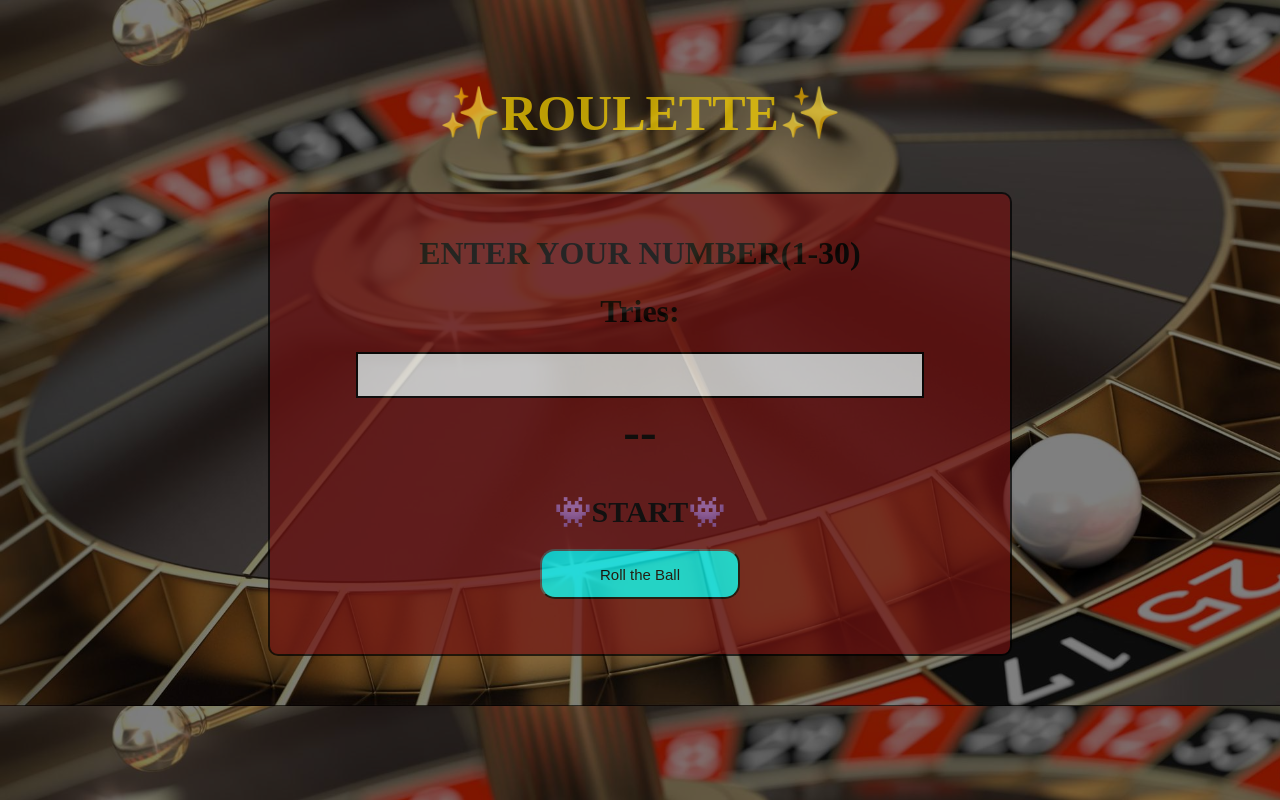
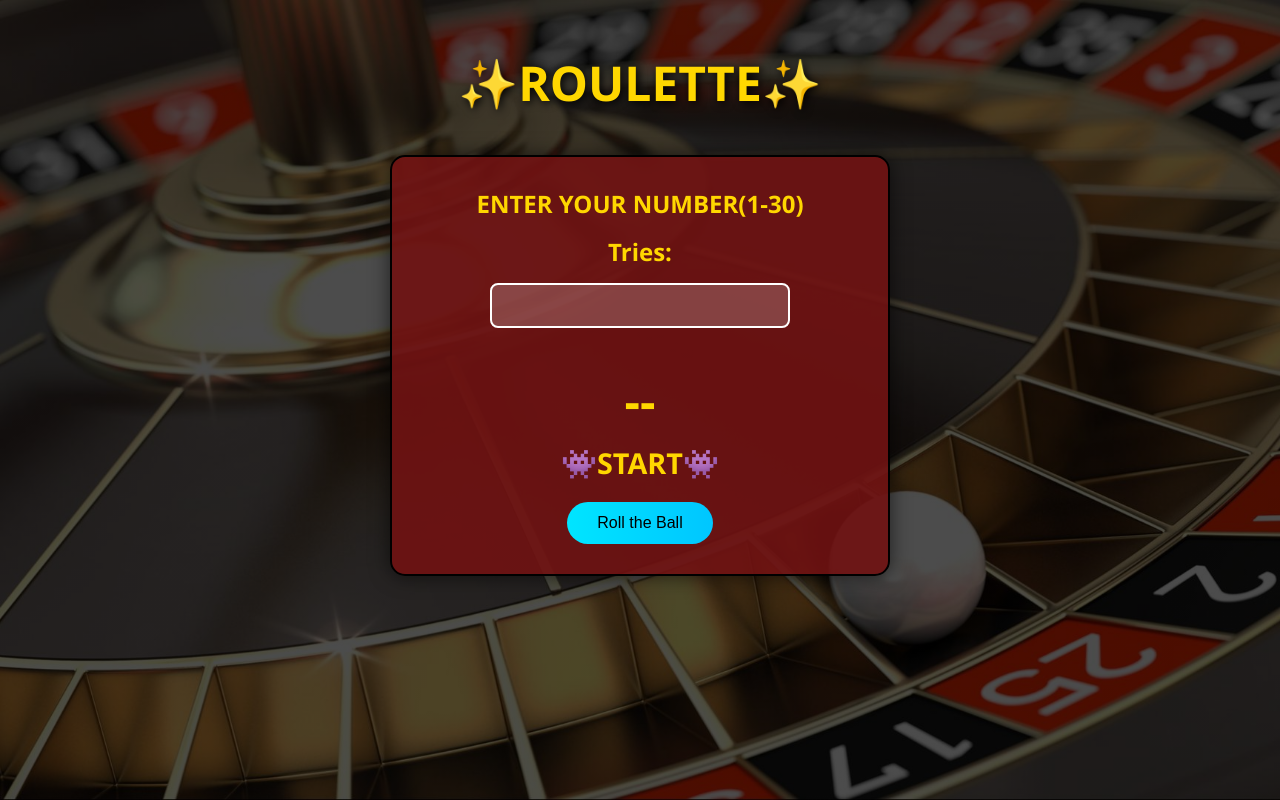
Before and after one commit to Anmol-Srivastava-073/roulette, a plain HTML site: page index.html in a window 1280 px wide. Drawn offline with Linux system fonts and the light colour scheme.

Commit message:
Update index.html

```diff
--- a/index.html
+++ b/index.html
@@ -8,64 +8,118 @@
 </head>
 <body>
     <style>
+    * {
+        box-sizing: border-box;
+        margin: 0;
+        padding: 0;
+    }
 
-        body{
-            background-image:linear-gradient(rgba(0, 0, 0, 0.5), rgba(0, 0, 0, 0.5)), url("roulette-wheel-wallpaper-2560x1080_14.jpg");
-            background-size: cover;opacity: 0.7;
-            font-color: gold;
+    body {
+        background-image: linear-gradient(rgba(0, 0, 0, 0.7), rgba(0, 0, 0, 0.7)),
+                          url("roulette-wheel-wallpaper-2560x1080_14.jpg");
+        background-size: cover;
+        background-position: center;
+        background-repeat: no-repeat;
+        font-family: 'Segoe UI', Tahoma, Geneva, Verdana, sans-serif;
+        color: gold;
+        min-height: 100vh;
+        display: flex;
+        flex-direction: column;
+        align-items: center;
+        padding: 20px;
+    }
 
-        }
-        .Roulette{
-            font-size: 50px ;
-            padding-top: 50px;
-            color: gold;
-            text-align: center;
-        }
-        .tb{
-            height: 40px;
-            width: 80%;
-            font-size: 1.2em;
-            text-align: center;
+    .Roulette {
+        font-size: 3rem;
+        margin-top: 30px;
+        text-shadow: 2px 2px 8px black;
+        text-align: center;
+    }
 
-            border: 2px solid black;
-        }
-        .but1{
-            background-color: cyan;
-            color: black;
-            padding: 5px 20px;
-            border-radius: 15px;
-            height: 50px;
-            width: 200px;
-            font-size: 15px;
+    .c1 {
+        background-color: rgba(112, 18, 18, 0.9);
+        border-radius: 15px;
+        border: 2px solid black;
+        padding: 30px 20px;
+        width: 90%;
+        max-width: 500px;
+        margin-top: 40px;
+        text-align: center;
+        box-shadow: 0 0 20px rgba(0, 0, 0, 0.6);
+    }
 
-        }
-        .c1{
-            height: 420px;
+    .ent, .ent2 {
+        font-size: 1.5rem;
+        margin-bottom: 15px;
+    }
 
-            width: 90%;
-    max-width: 700px;
-    margin: 50px auto;
-    padding: 20px;
-            text-align: center;
-            border: 2px solid black;
-            background-color: rgb(112, 18, 18);
-            border-radius: 10px;
+    .tb {
+        height: 45px;
+        width: 80%;
+        max-width: 300px;
+        font-size: 1.2rem;
+        padding: 5px 10px;
+        margin-bottom: 20px;
+        border-radius: 8px;
+        border: 2px solid #fff;
+        background-color: rgba(255, 255, 255, 0.2);
+        color: gold;
+        text-align: center;
+    }
 
-        }
-        .r1{
-            margin-top: 5px;
-            padding-bottom: 0px;
-            font-size: 50px;
-        }
-        .r2{
-            margin-top: ;
-            font-size: 30px;
-        }
-        .but1:active{
-            background-color: darkcyan;
+    .tb::placeholder {
+        color: #ccc;
+    }
+
+    .r1 {
+        font-size: 3rem;
+        margin: 20px 0 10px;
+    }
+
+    .r2 {
+        font-size: 1.8rem;
+        margin-bottom: 20px;
+    }
+
+    .but1 {
+        background: linear-gradient(to right, #00e5ff, #00c6ff);
+        color: black;
+        padding: 12px 30px;
+        border-radius: 25px;
+        border: none;
+        font-size: 1rem;
+        cursor: pointer;
+        transition: background 0.3s ease, transform 0.2s ease;
+    }
+
+    .but1:hover {
+        background: linear-gradient(to right, #00c6ff, #00e5ff);
+        transform: scale(1.05);
+    }
+
+    .but1:active {
+        background-color: darkcyan;
+        transform: scale(0.97);
+    }
+
+    @media screen and (max-width: 600px) {
+        .Roulette {
+            font-size: 2.2rem;
         }
 
-    </style>
+        .r1 {
+            font-size: 2.5rem;
+        }
+
+        .r2 {
+            font-size: 1.5rem;
+        }
+
+        .ent, .ent2 {
+            font-size: 1.2rem;
+        }
+    }
+</style>
     <h1 class="Roulette">✨ROULETTE✨</h1>
     <div class="c1">
     <h1 class="ent">ENTER YOUR NUMBER(1-30)</h1>
```
